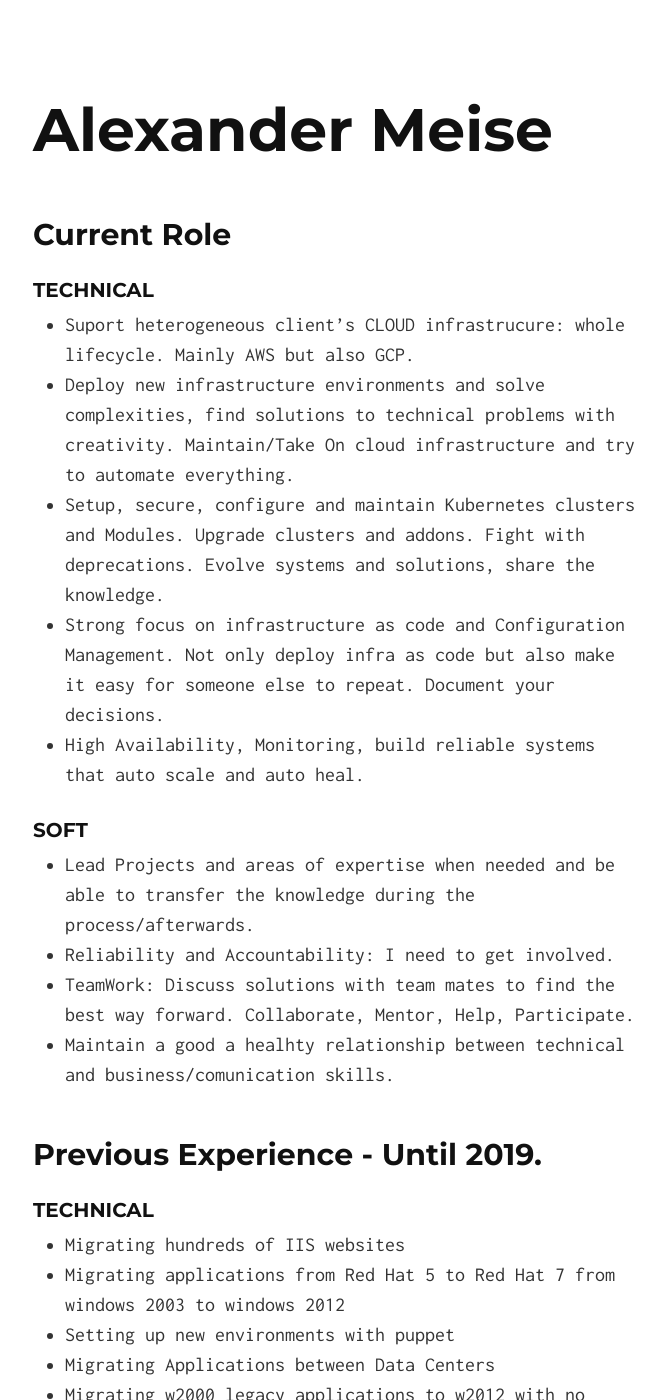
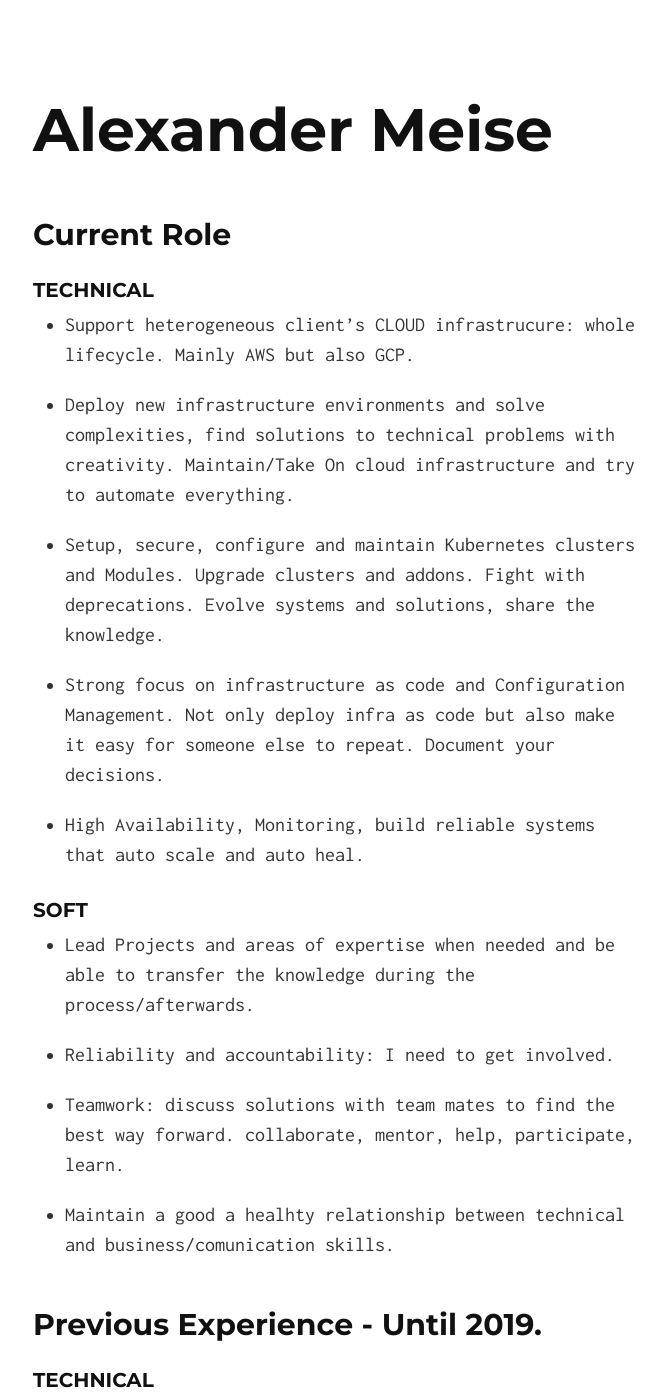
Before and after one commit to alexmeise/alexmeise.github.io, a Jekyll site: the page built from projects.md, in a window 1280 px wide and 1400 px high. Shown: the whole window, without its empty margins (305-970 px from the left). Built offline with Jekyll 4.4.1, drawn with Linux system fonts in a browser that asks for light colours; our own code applies the rules of GitHub Pages for plain Markdown files.

Commit message:
aestethic fixes

```diff
--- a/projects.md
+++ b/projects.md
@@ -1,16 +1,24 @@
 ## Current Role
 ### Technical
-* Suport heterogeneous client's CLOUD infrastrucure: whole lifecycle. Mainly AWS but also GCP.
+* Support heterogeneous client's CLOUD infrastrucure: whole lifecycle. Mainly AWS but also GCP.
+
 * Deploy new infrastructure environments and solve complexities, find solutions to technical problems with creativity. Maintain/Take On cloud infrastructure and try to automate everything.
+
 * Setup, secure, configure and maintain Kubernetes clusters and Modules. Upgrade clusters and addons. Fight with deprecations. Evolve systems and solutions, share the knowledge.
+
 * Strong focus on infrastructure as code and Configuration Management. Not only deploy infra as code but also make it easy for someone else to repeat. Document your decisions.
+
 * High Availability, Monitoring, build reliable systems that auto scale and auto heal.
 
 ### Soft
 * Lead Projects and areas of expertise when needed and be able to transfer the knowledge during the process/afterwards.
-* Reliability and Accountability: I need to get involved.
-* TeamWork: Discuss solutions with team mates to find the best way forward. Collaborate, Mentor, Help, Participate.
+
+* Reliability and accountability: I need to get involved.
+
+* Teamwork: discuss solutions with team mates to find the best way forward. collaborate, mentor, help, participate, learn.
+
 * Maintain a good a healhty relationship between technical and business/comunication skills.
+
 
 ## Previous Experience - Until 2019.
 ### Technical
```
